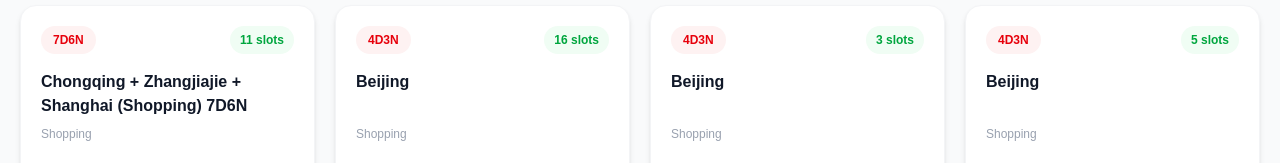
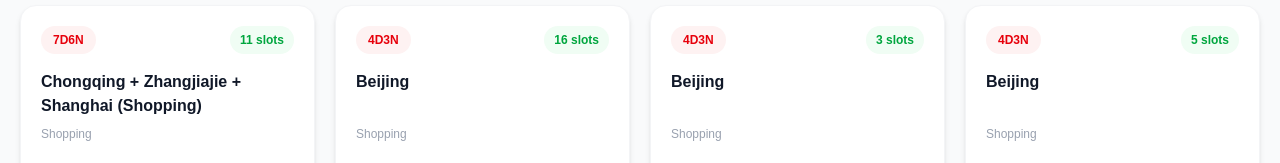
Before and after one commit to chingutravelandtours/chingu-website, a Next.js app: page /china-tours in a window 1280 px wide. Shown: the part 1780-1943 px from the top of the page. Built offline with nearby package versions, Linux system fonts and the light colour scheme.

Commit message:
Update page.tsx

```diff
--- a/app/china-tours/page.tsx
+++ b/app/china-tours/page.tsx
@@ -149,7 +149,7 @@ const packages: Package[] = [
   },
 
   {
-  title: "Chongqing + Zhangjiajie + Shanghai (Shopping) 7D6N",
+  title: "Chongqing + Zhangjiajie + Shanghai (Shopping)",
   subtitle: "Shopping",
   duration: "7D6N",
   dates: "Dec. 21–27, 2026",
```
